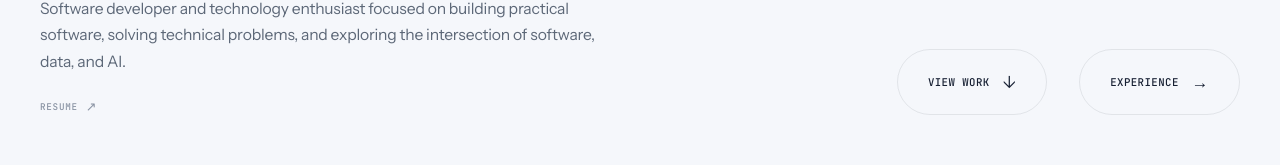
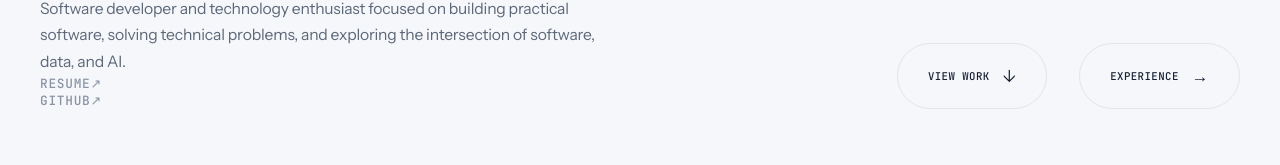
Before and after one commit to Haard-Patel/HAARD-PORTFOLIO, a React (Vite) app: page / in a window 1280 px wide. Shown: the part 737-902 px from the top of the page. Built offline with nearby package versions, Linux system fonts and the light colour scheme.

Commit message:
Now, just some content needs to be changed. i'll do that later.

```diff
--- a/src/components/Hero/Hero.css
+++ b/src/components/Hero/Hero.css
@@ -242,21 +242,16 @@
 }
 
 .hero-resume {
-  display: inline-flex;
+  display: flex;
   align-items: center;
-  gap: 8px;
-
-  margin-top: 23px;
-
+  gap: 1px;
+  margin-top: 0;
   color: var(--text-muted);
-
   font-family: "JetBrains Mono", monospace;
   font-size: 0.58rem;
   font-weight: 500;
   letter-spacing: 0.08em;
-
   text-decoration: none;
-
   transition: color 200ms ease;
 }
 
@@ -622,4 +617,45 @@
   .hero-resume:hover span {
     transform: none;
   }
+  .hero-links {
+    display: flex;
+    flex-direction: column;
+    align-items: flex-start;
+    gap: 10px;
+  }
+
+  /* Resume + GitHub links */
+.hero-links {
+  display: flex;
+  flex-direction: column;
+  align-items: flex-start;
+  justify-content: flex-start;
+  gap: 10px;
+  width: fit-content;
 }
+
+.hero-links .hero-resume {
+  display: flex;
+  flex-direction: row;
+  align-items: center;
+  justify-content: flex-start;
+  gap: 5px;
+  width: fit-content;
+  margin: 0;
+  padding: 0;
+  white-space: nowrap;
+}
+
+.hero-links .hero-resume strong {
+  display: inline;
+  margin: 0;
+  padding: 0;
+}
+
+.hero-links .hero-resume span {
+  display: inline;
+  margin: 0;
+  padding: 0;
+}
+
+}
--- a/src/components/Hero/Hero.jsx
+++ b/src/components/Hero/Hero.jsx
@@ -1,4 +1,3 @@
-
 import { useEffect, useState } from "react";
 import { Link } from "react-router-dom";
 import "./Hero.css";
@@ -120,14 +119,26 @@ function Hero() {
               and exploring the intersection of software, data, and AI.
             </p>
 
+            <div className="hero-links">
   <a
-              href="https://acrobat.adobe.com/id/urn:aaid:sc:ap:2e2a7792-15d9-4b96-81bc-7498cf67c744"
+    href="/ResumeCS.pdf"
     target="_blank"
     rel="noreferrer"
     className="hero-resume"
   >
-              RESUME <span>↗</span>
+    <span className="hero-resume-text">RESUME↗</span>
   </a>
+
+  <a
+    href="https://github.com/Haard-Patel/HAARD-PORTFOLIO"
+    target="_blank"
+    rel="noreferrer"
+    className="hero-resume"
+  >
+    <span className="hero-resume-text">GITHUB↗</span>
+
+  </a>
+</div>
           </div>
 
           <div className="hero-actions">
```
Also changed, not shown: 1 other file (tests, documents, lock files or other folders). Lines whose indentation alone changed are shown as unchanged.
